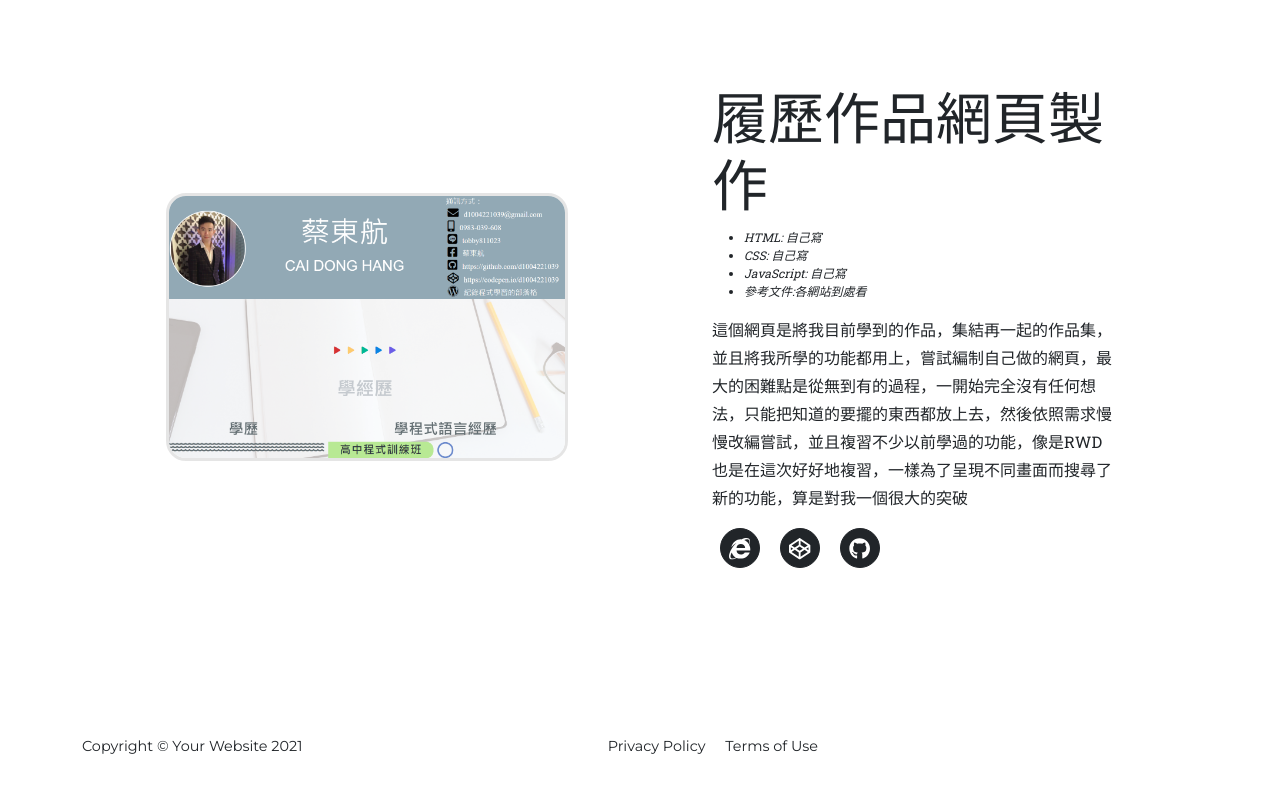
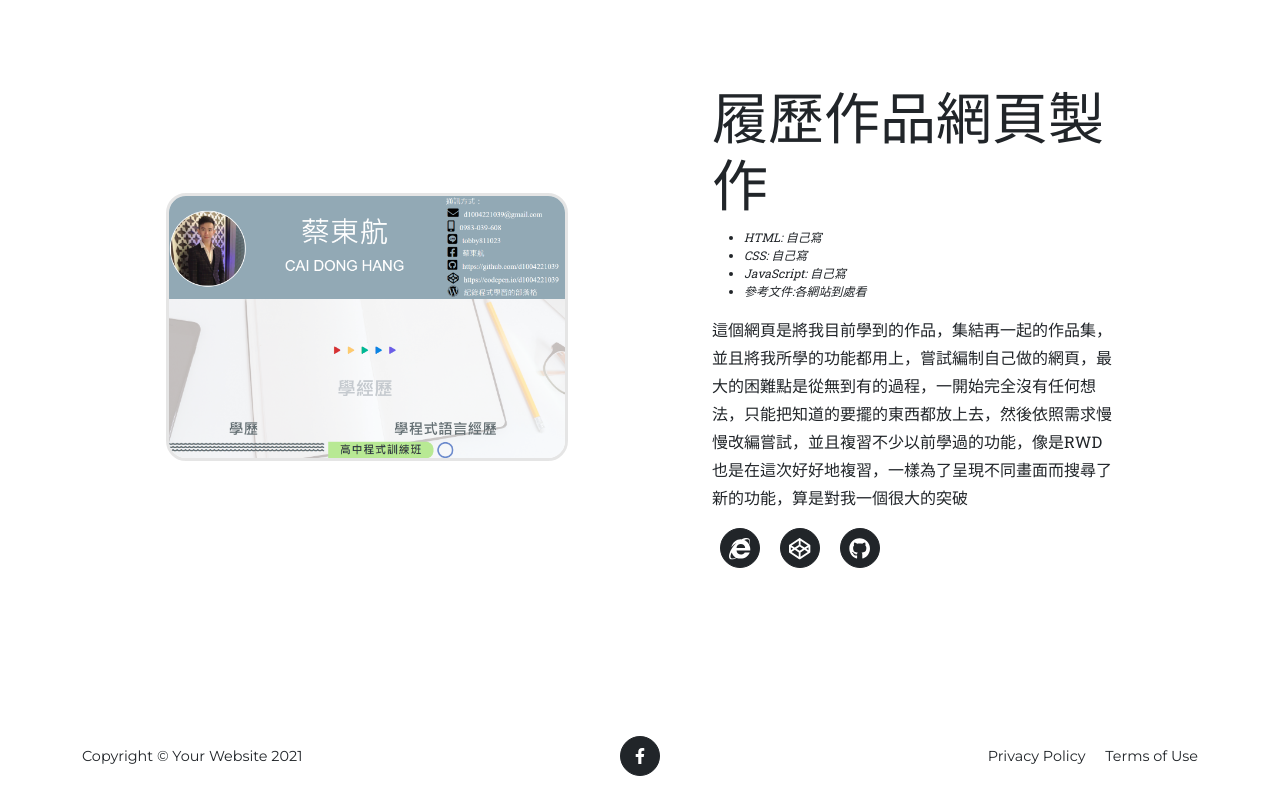
Before and after one commit to d1004221039/webDesign, a plain HTML site: page 4/index.html in a window 1280 px wide. Shown: the part 7499-8299 px from the top of the page. Drawn offline with nearby package versions, Linux system fonts and the light colour scheme.

Commit message:
add facebook

```diff
--- a/4/index.html
+++ b/4/index.html
@@ -660,6 +660,13 @@
             <div class="row align-items-center">
                 <div class="col-lg-4 text-lg-start">Copyright &copy; Your Website 2021</div>
 
+
+                <div class="col-lg-4 my-3 my-lg-0">
+                    <a class="btn btn-dark btn-social mx-2"
+                        href="https://www.facebook.com/profile.php?id=100001494370819"><i
+                            class="fab fa-facebook-f"></i></a>
+                </div>
+
                 <div class="col-lg-4 text-lg-end">
                     <a class="link-dark text-decoration-none me-3" href="#!">Privacy Policy</a>
                     <a class="link-dark text-decoration-none" href="#!">Terms of Use</a>
```
